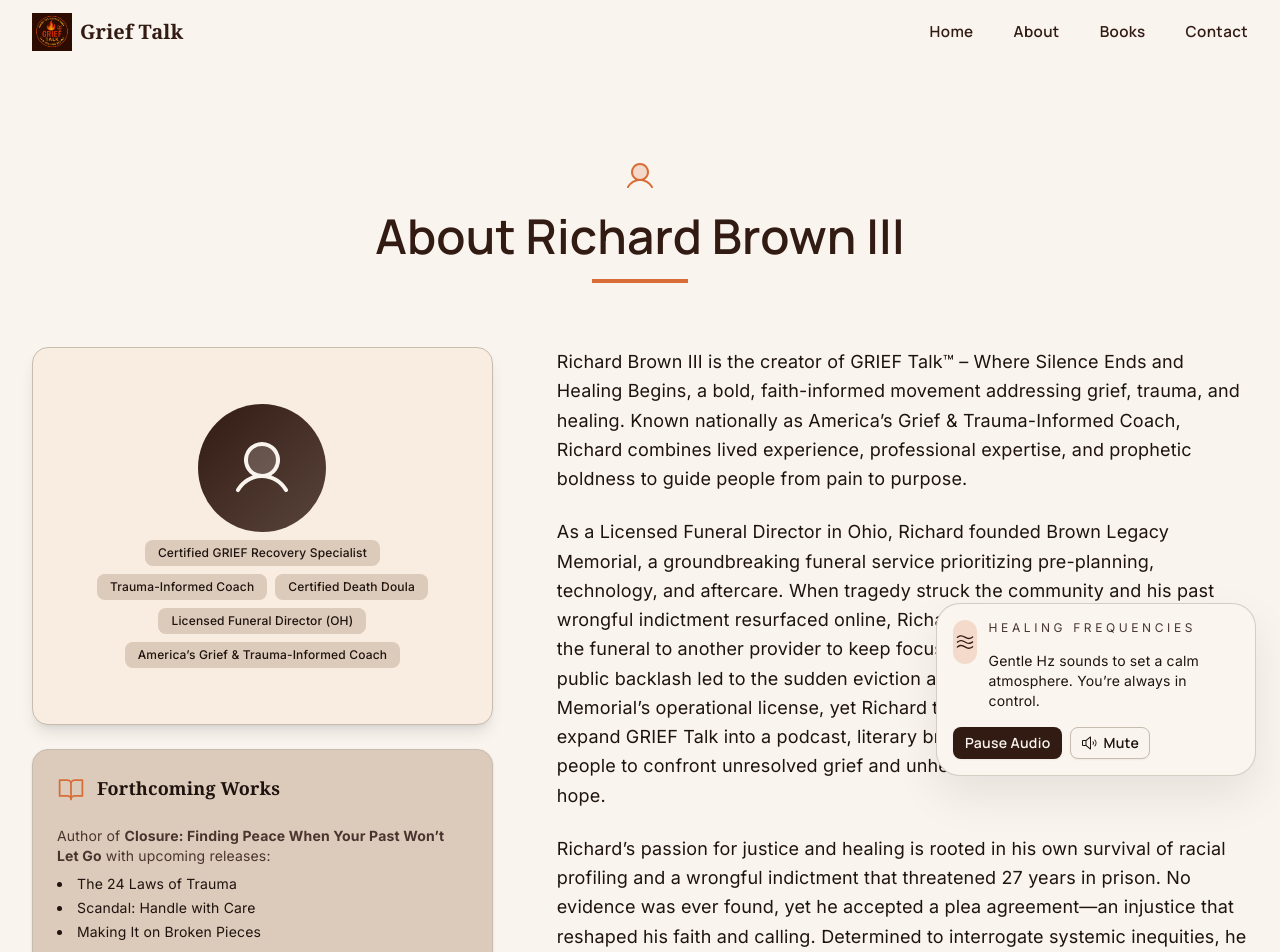
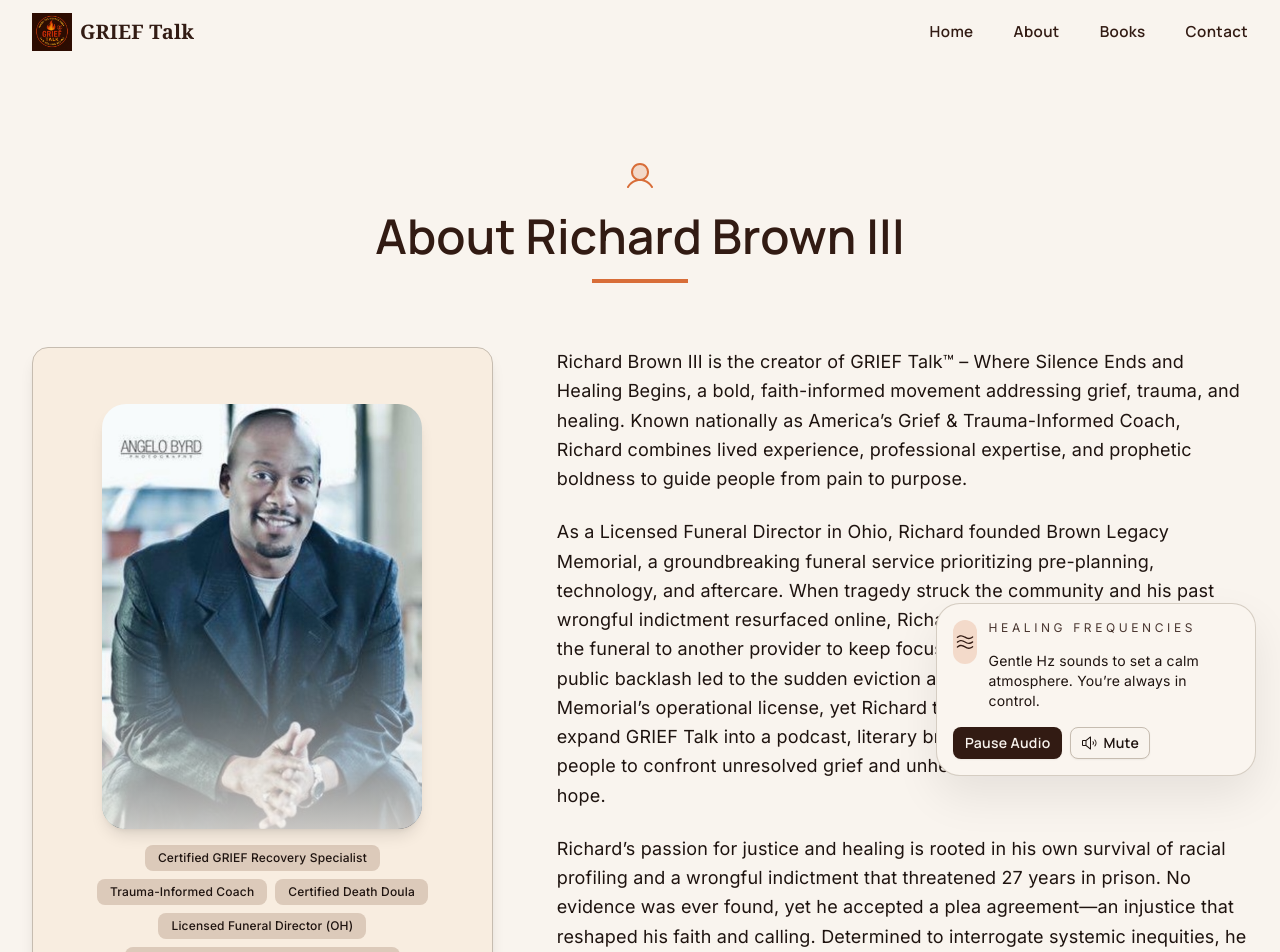
Before and after one commit to SerStakeAlot/grief-talk, a React (Vite) app: page /about in a window 1280 px wide. Shown: the top 952 px of the page. Built offline with nearby package versions, Linux system fonts and the light colour scheme.

Commit message:
Add static Richard portrait assets and enforce GRIEF branding

```diff
--- a/src/components/About.tsx
+++ b/src/components/About.tsx
@@ -1,6 +1,7 @@
 import { Card, CardContent, CardHeader, CardTitle } from '@/components/ui/card'
 import { Badge } from '@/components/ui/badge'
 import { User, Certificate, Heart, Microphone, BookOpen, EnvelopeSimple } from '@phosphor-icons/react'
+import richardPortrait from '@/assets/images/IMG_4098.jpg'
 
 export function About() {
     const credentials = [
@@ -41,8 +42,14 @@
                     <div className="space-y-6">
                         <Card className="bg-card border-border shadow-lg">
                             <CardContent className="p-6 sm:p-8 space-y-6">
-                                <div className="w-32 h-32 bg-gradient-to-br from-primary to-primary/80 rounded-full mx-auto mb-2 flex items-center justify-center">
-                                    <User size={64} weight="duotone" className="text-primary-foreground" />
+                                <div className="relative w-full max-w-xs mx-auto mb-4 overflow-hidden rounded-2xl shadow-lg">
+                                    <img
+                                        src={richardPortrait}
+                                        alt="Portrait of Richard Brown"
+                                        className="w-full h-full object-cover"
+                                        loading="lazy"
+                                    />
+                                    <div className="absolute inset-0 bg-gradient-to-t from-background/80 via-transparent to-transparent" aria-hidden />
                                 </div>
                                 <div className="flex flex-wrap gap-2 justify-center">
                                     {credentials.map((credential) => (
--- a/src/components/Footer.tsx
+++ b/src/components/Footer.tsx
@@ -11,7 +11,7 @@
                     <div className="flex flex-col items-center md:items-start">
                         <div className="flex items-center gap-2 mb-4">
                             <Flame size={32} weight="fill" className="text-secondary" />
-                            <span className="text-2xl font-serif font-bold">Grief Talk</span>
+                            <span className="text-2xl font-serif font-bold">GRIEF Talk</span>
                         </div>
                         <p className="text-primary-foreground/80 leading-relaxed">
                             Where the Silence Ends and Healing Begins
@@ -66,7 +66,7 @@
 
                 <div className="border-t border-primary-foreground/20 pt-8 text-center">
                     <p className="text-primary-foreground/80">
-                        © {currentYear} Grief Talk by Richard Brown III. All rights reserved.
+                        © {currentYear} GRIEF Talk by Richard Brown III. All rights reserved.
                     </p>
                 </div>
             </div>
--- a/src/components/Hero.tsx
+++ b/src/components/Hero.tsx
@@ -1,5 +1,6 @@
 import { Button } from '@/components/ui/button'
 import logoImage from '@/assets/images/gtalk.jpeg'
+import richardPortrait from '@/assets/images/richard-brown.jpg'
 import { Link } from 'react-router-dom'
 
 export function Hero() {
@@ -11,8 +12,14 @@
             className="relative overflow-hidden min-h-[calc(100vh-4rem)] flex items-center pt-20 pb-12 sm:pb-16"
         >
             <div className="absolute inset-0">
-                <div className="absolute inset-0 bg-[radial-gradient(circle_at_top,_oklch(0.85_0_0)_0%,_oklch(1_0_0)_60%)] opacity-80" />
-                <div className="absolute inset-0 bg-gradient-to-br from-background/95 via-muted/90 to-background" />
+                <img
+                    src={richardPortrait}
+                    alt="Richard Brown"
+                    className="absolute inset-0 w-full h-full object-cover"
+                    loading="lazy"
+                />
+                <div className="absolute inset-0 bg-[radial-gradient(circle_at_top,_oklch(0.85_0_0)_0%,_oklch(1_0_0)_60%)] opacity-70" />
+                <div className="absolute inset-0 bg-gradient-to-br from-background/75 via-muted/70 to-background/85" />
             </div>
 
             <div className="relative z-10 w-full px-4 sm:px-6 lg:px-8">
@@ -52,7 +59,7 @@
                             <div className="absolute inset-0 blur-3xl bg-primary/10" aria-hidden />
                             <img
                                 src={logoImage}
-                                alt="Grief Talk - Where the Silence Ends and Healing Begins"
+                                alt="GRIEF Talk – Where Silence Ends and Healing Begins"
                                 className="relative w-40 h-40 sm:w-56 sm:h-56 md:w-64 md:h-64 object-contain mix-blend-multiply"
                             />
                         </div>
--- a/src/components/Logo.tsx
+++ b/src/components/Logo.tsx
@@ -11,13 +11,13 @@
     <div className={cn('flex items-center gap-2', className)}>
       <img
         src={logoImage}
-        alt="Grief Talk — Where the silence ends and healing begins"
+        alt="GRIEF Talk — Where the silence ends and healing begins"
         className="h-10 w-10 object-contain"
         loading="lazy"
       />
       {showText && (
         <span className="text-xl font-serif font-bold text-primary">
-          Grief Talk
+          GRIEF Talk
           <span className="sr-only"> — Where the silence ends and healing begins</span>
         </span>
       )}
```
Also changed, not shown: src/assets/images/IMG_4098.jpg (added), src/assets/images/richard-brown.jpg (added).
